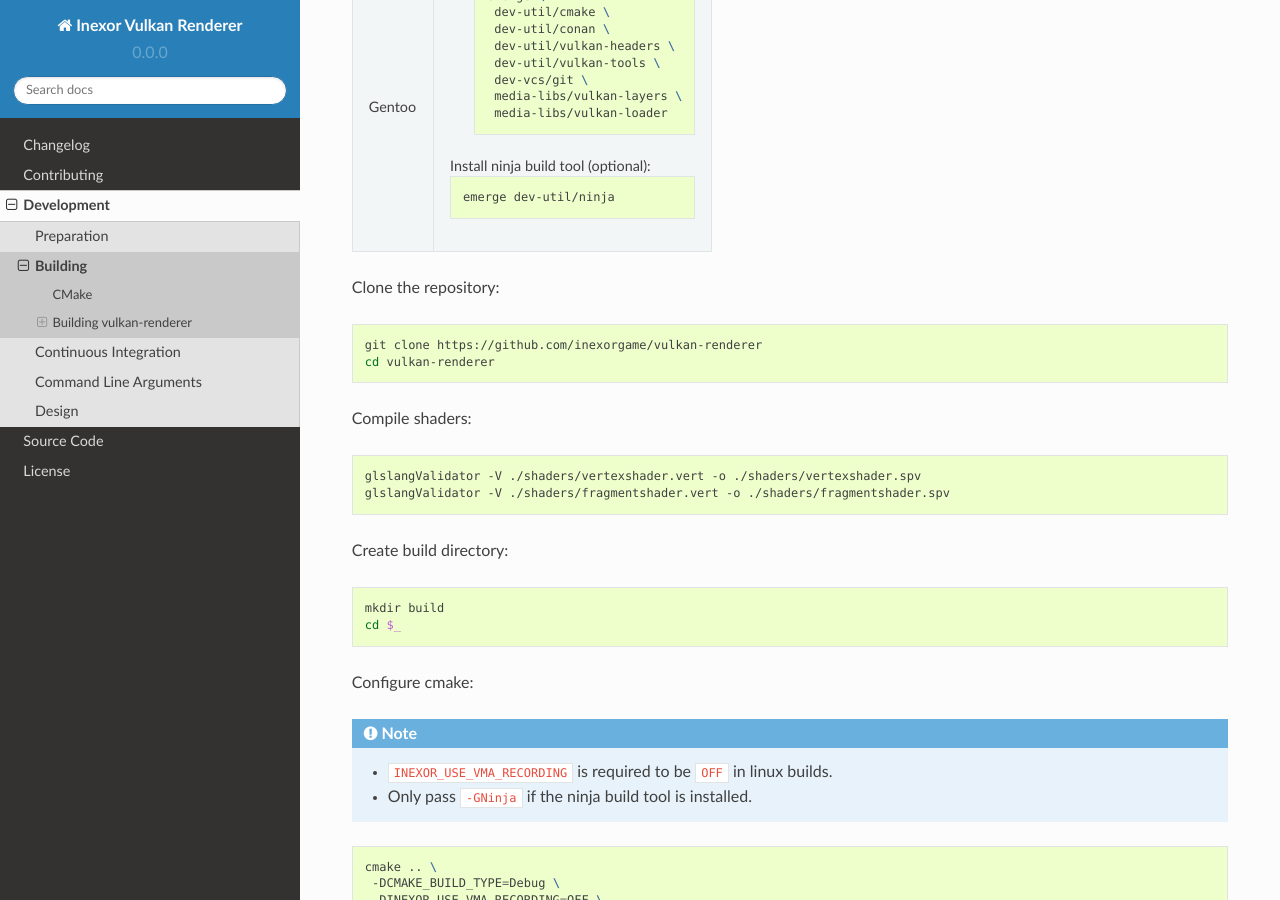
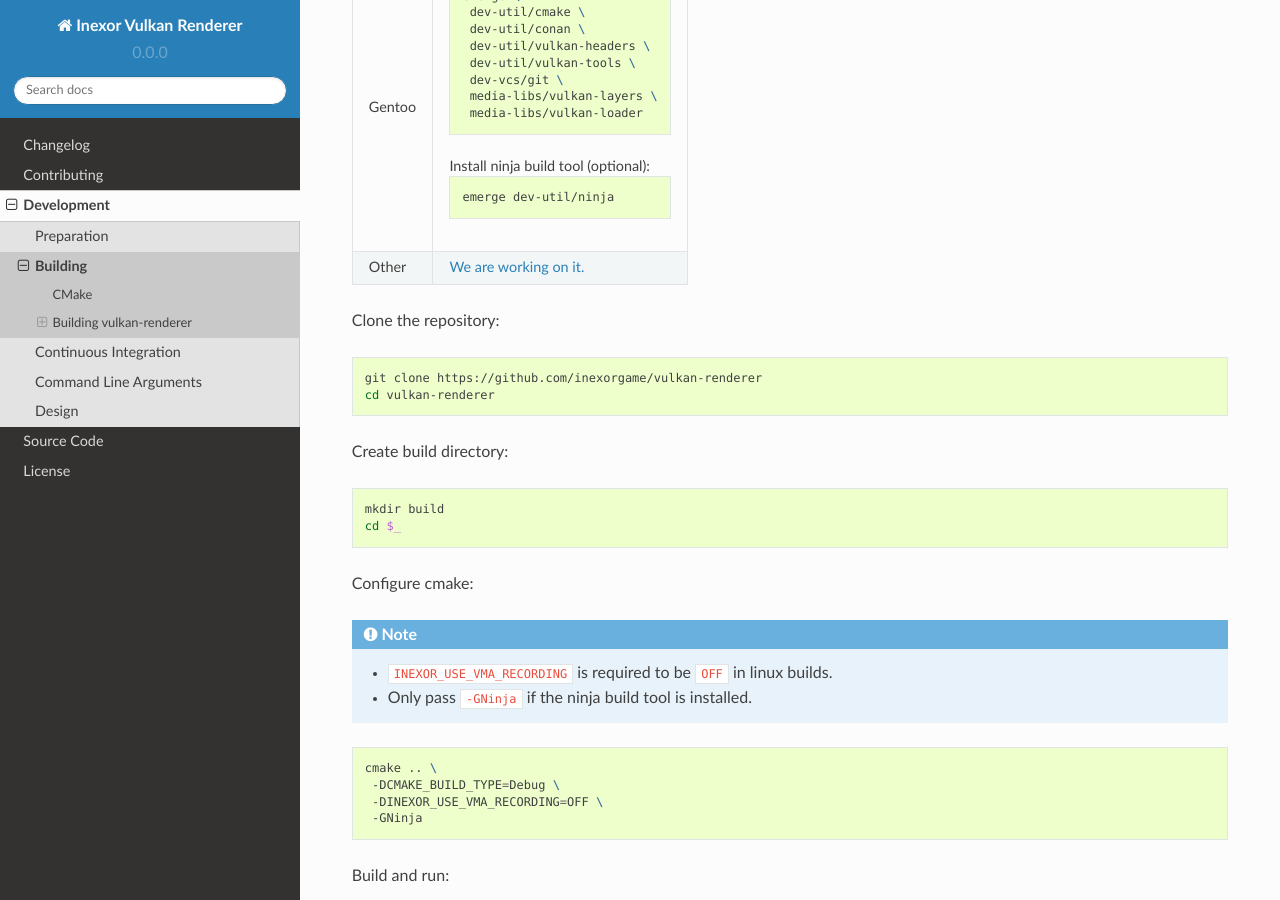
Before and after one commit to inexorgame/vulkan-renderer, a Sphinx documentation site: the page built from documentation/source/development/building.rst, in a window 1280 px wide and 900 px high, scrolled down 2459 px. Built offline with Sphinx 7.4.7 and the Read the Docs theme 2.0.0, drawn with Linux system fonts in a browser that asks for light colours; pages that are not in the unit, such as notebooks, are missing from menus.

Commit message:
[docs] Improve linux-distro build table

```diff
--- a/documentation/source/development/building.rst
+++ b/documentation/source/development/building.rst
@@ -74,54 +74,60 @@ Linux
 
 Install dependencies and tools:
 
-======  ============================
-Ubuntu   .. code-block:: bash
++--------+--------------------------------------+
+| Ubuntu | .. code-block:: bash                 |
+|        |                                      |
+|        |                                      |
+|        |     sudo apt install -y \            |
+|        |       libglm-dev \                   |
+|        |       libxcb-dri3-0 \                |
+|        |       libxcb-present0 \              |
+|        |       libpciaccess0 \                |
+|        |       libpng-dev \                   |
+|        |       libxcb-keysyms1-dev \          |
+|        |       libxcb-dri3-dev \              |
+|        |       libx11-dev  \                  |
+|        |       libmirclient-dev \             |
+|        |       libwayland-dev \               |
+|        |       libxrandr-dev \                |
+|        |       libxcb-ewmh-dev                |
+|        |     sudo apt install -y \            |
+|        |       cmake \                        |
+|        |       ninja-build \                  |
+|        |       clang-tidy \                   |
+|        |       vulkan-sdk                     |
+|        |     pip3 install \                   |
+|        |       wheel \                        |
+|        |       setuptools \                   |
+|        |       conan                          |
++--------+--------------------------------------+
+| Gentoo | .. code-block:: bash                 |
+|        |                                      |
+|        |                                      |
+|        |     emerge \                         |
+|        |      dev-util/cmake \                |
+|        |      dev-util/conan \                |
+|        |      dev-util/vulkan-headers \       |
+|        |      dev-util/vulkan-tools \         |
+|        |      dev-vcs/git \                   |
+|        |      media-libs/vulkan-layers \      |
+|        |      media-libs/vulkan-loader        |
+|        |                                      |
+|        |                                      |
+|        | Install ninja build tool (optional): |
+|        |                                      |
+|        |                                      |
+|        | .. code-block:: bash                 |
+|        |                                      |
+|        |                                      |
+|        |     emerge dev-util/ninja            |
++--------+--------------------------------------+
+| Other  | `We are working on it.`__            |
++--------+--------------------------------------+
 
+.. _`Get vulkan-renderer running on Linux`: https://github.com/inexorgame/vulkan-renderer/issues/19
 
-            sudo apt install -y \
-              libglm-dev \
-              libxcb-dri3-0 \
-              libxcb-present0 \
-              libpciaccess0 \
-              libpng-dev \
-              libxcb-keysyms1-dev \
-              libxcb-dri3-dev \
-              libx11-dev  \
-              libmirclient-dev \
-              libwayland-dev \
-              libxrandr-dev \
-              libxcb-ewmh-dev
-            sudo apt install -y \
-              cmake \
-              ninja-build \
-              clang-tidy \
-              vulkan-sdk
-            pip3 install \
-              wheel \
-              setuptools \
-              conan
-======  ============================
-Gentoo   .. code-block:: bash
-
-
-            emerge \
-             dev-util/cmake \
-             dev-util/conan \
-             dev-util/vulkan-headers \
-             dev-util/vulkan-tools \
-             dev-vcs/git \
-             media-libs/vulkan-layers \
-             media-libs/vulkan-loader
-
-
-        Install ninja build tool (optional):
-
-
-        .. code-block:: bash
-
-
-            emerge dev-util/ninja
-======  ============================
+__ `Get vulkan-renderer running on Linux`_
 
 Clone the repository:
 
@@ -129,13 +135,6 @@ Clone the repository:
 
     git clone https://github.com/inexorgame/vulkan-renderer
     cd vulkan-renderer
-
-Compile shaders:
-
-.. code-block:: bash
-
-    glslangValidator -V ./shaders/vertexshader.vert -o ./shaders/vertexshader.spv
-    glslangValidator -V ./shaders/fragmentshader.vert -o ./shaders/fragmentshader.spv
 
 Create build directory:
 
```
